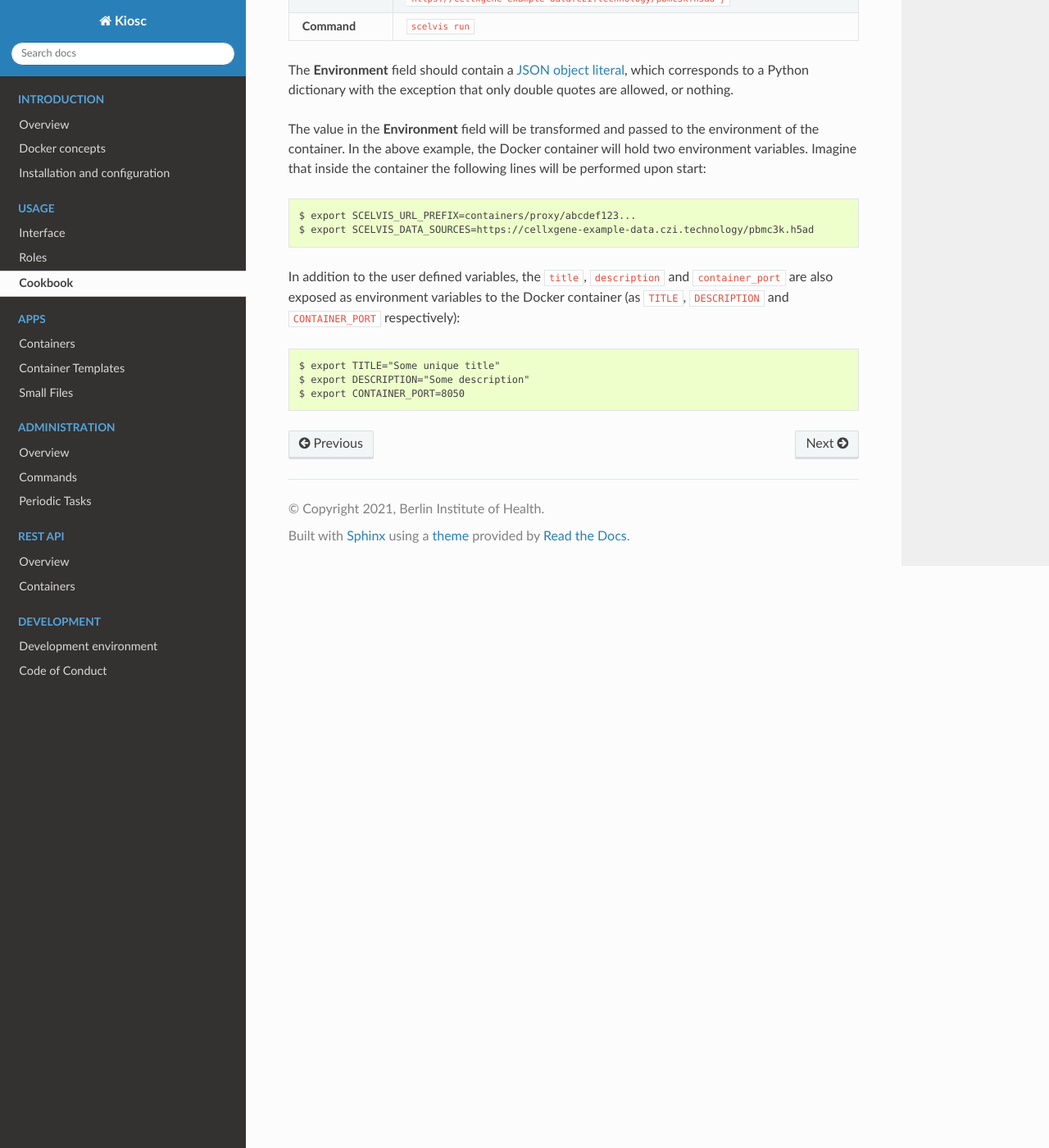
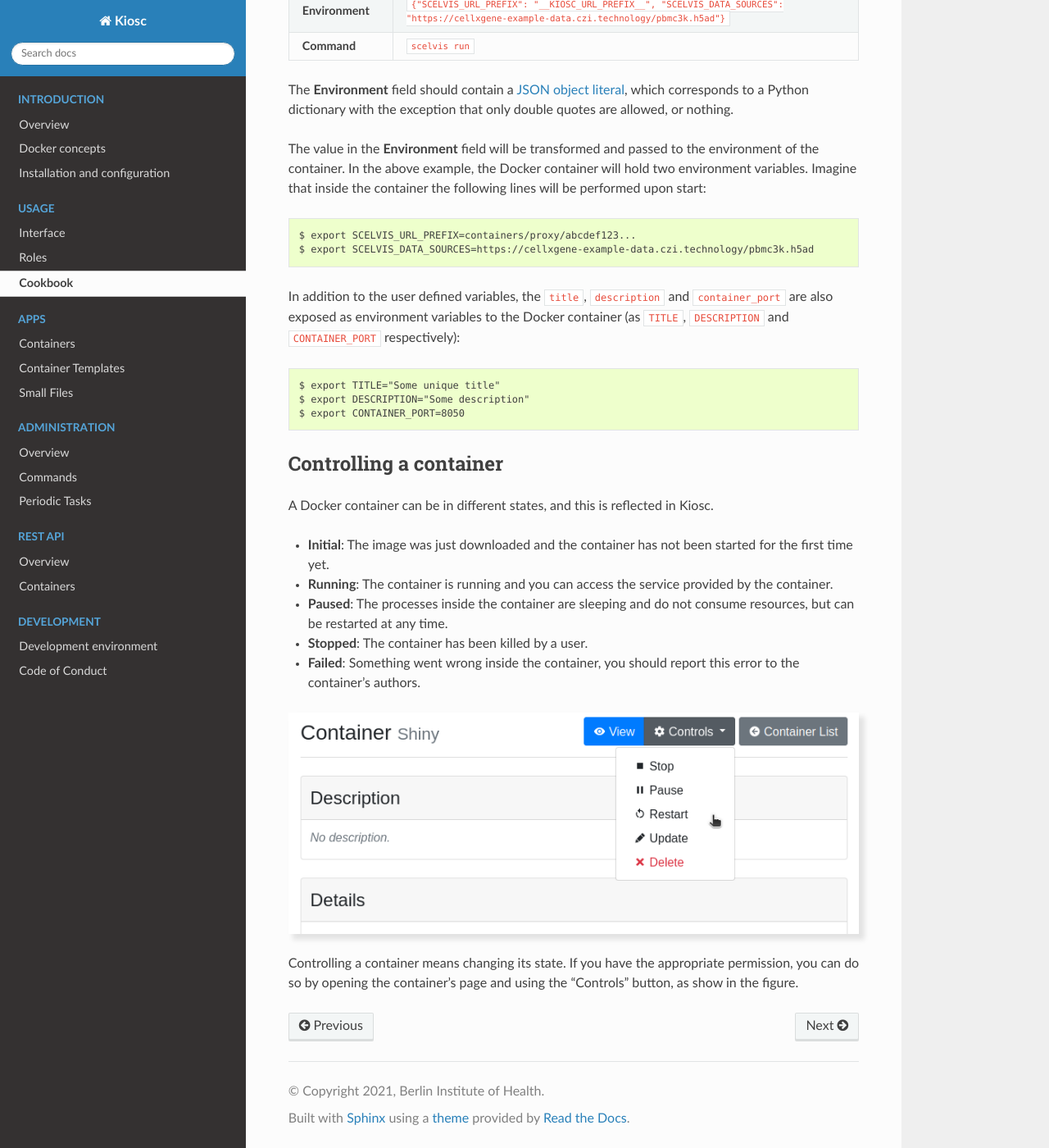
Before and after one commit to bihealth/kiosc-server, a Sphinx documentation site: the page built from docs/source/introduction_cookbook.rst, in a window 1280 px wide and 1400 px high, scrolled down 7613 px. Shown: the whole window at 82% size. Built offline with Sphinx 7.4.7 and the Read the Docs theme 3.1.0, drawn with Linux system fonts in a browser that asks for light colours; some of the changed text lies outside the part shown.

Commit message:
add section on controlling containers to the cookbook (#205)

```diff
--- a/docs/source/introduction_cookbook.rst
+++ b/docs/source/introduction_cookbook.rst
@@ -26,10 +27,11 @@ The difference is that in the crossed-out state Kiosc tries to start the
 container before accessing the web interface which might take some time
 while in the running state the web interface will be displayed immediately.
 
-Create a container running ...
+Creating a container running ...
 ------------------------------
 
-To create a container switch to the **Containers** app
+First, navigate to the project where you want to have the container, and make sure you have a role that allows you to create containers.
+To create the container, switch to the **Containers** app
 
 .. image:: figures/apps/containers/menu.png
   :alt: Container app
@@ -229,3 +231,20 @@ In addition to the user defined variables, the ``title``, ``description`` and
     $ export TITLE="Some unique title"
     $ export DESCRIPTION="Some description"
     $ export CONTAINER_PORT=8050
+
+Controlling a container
+-----------------------
+
+A Docker container can be in different states, and this is reflected in Kiosc.
+
+- **Initial**: The image was just downloaded and the container has not been started for the first time yet.
+- **Running**: The container is running and you can access the service provided by the container.
+- **Paused**: The processes inside the container are sleeping and do not consume resources, but can be restarted at any time.
+- **Stopped**: The container has been killed by a user.
+- **Failed**: Something went wrong inside the container, you should report this error to the container's authors.
+
+.. image:: figures/introduction/cookbook/container_controls.png
+  :alt: Container controls
+
+Controlling a container means changing its state.
+If you have the appropriate permission, you can do so by opening the container's page and using the "Controls" button, as show in the figure.
--- a/docs/source/introduction_development.rst
+++ b/docs/source/introduction_development.rst
@@ -90,8 +90,8 @@ and point your browser to https://127.0.0.1:8000 to access Kiosc.
 Configuration
 -------------
 
-The configuration for the development instance is similar to the one `described
-for the production environment <introduction_installation_configuration>`__.
+The configuration for the development instance is similar to the one :ref:`described
+for the production environment <introduction_installation_configuration>`.
 However, the ``env.example`` in the kiosc-server repository is more geared
 towards development.
 
--- a/docs/source/introduction_installation.rst
+++ b/docs/source/introduction_installation.rst
@@ -4,7 +4,7 @@ Installation and configuration
 ==============================
 
 The code for Kiosc is hosted on `GitHub <https://github.com/bihealth/kiosc-server>`__.
-Kiosc itself is a python web app built using the `Django <https://djangoproject.com>`__ framework and in order to function properly it requires additional components.
+Kiosc itself is a python web app built using the `Django <https://www.djangoproject.com>`__ framework and in order to function properly it requires additional components.
 Thus, the easiest and most recommended way to install Kiosc is through docker compose.
 If you are not familiar with docker or docker compose, head to :ref:`this short guide <introduction_docker>` for a quick introduction.
 If you don't want to use docker compose, or if you want to contribute to the Kiosc development, the manual installation method is described in the :ref:`Development Environment <introduction_development>` section.
```
Also changed, not shown: other parts of docs/source/introduction_cookbook.rst (+2 -1 lines), docs/source/figures/introduction/cookbook/container_controls.png (added).
